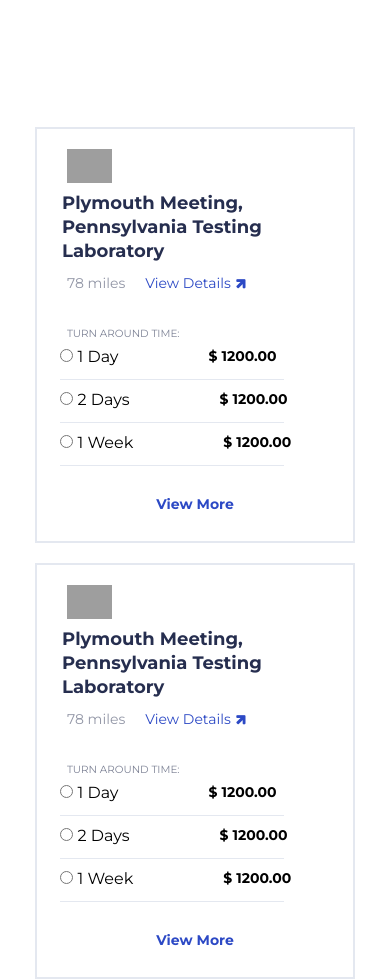
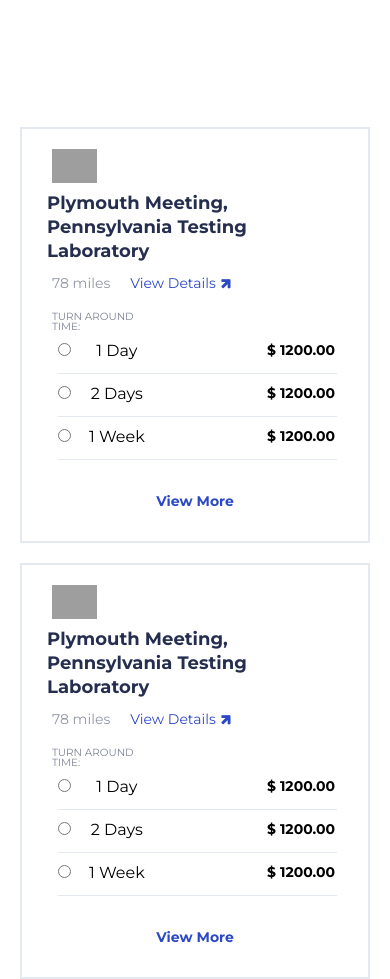
Before and after one commit to YaroslavPikiner/gulp_task, a website: page dist/index.html in a window 390 px wide. Shown: the top 979 px of the page. Drawn offline with Linux system fonts and the light colour scheme; grey boxes are pictures that could not be loaded.

Commit message:
fix mob resolution

```diff
--- a/src/scss/media/_media.scss
+++ b/src/scss/media/_media.scss
@@ -1,11 +1,12 @@
 @media only screen and (max-width: 600px) {
   .wrapper {
-    max-width: 360px;
+    min-width: 360px;
   }
 
   .text__details {
     font-size: 14px;
     line-height: 20px;
+    margin-bottom: 0;
   }
 
   .details__range {
@@ -26,7 +27,7 @@
   .cards {
     &__wrapper {
       flex-direction: column;
-      min-width: 300px;
+      width: 100%;
     }
 
     &__img--original {
@@ -38,6 +39,8 @@
     &__item {
       height: 372px;
       padding: 20px;
+      display: flex;
+      justify-content: center;
     }
 
     &__btn {
@@ -67,9 +70,12 @@
       flex-wrap: nowrap;
       flex-direction: column;
       padding-top: 10px;
-      max-width: 280px;
+      width: 100%;
       .offers {
         flex-direction: column;
+        justify-content: center;
+        align-items: center;
+        width: 100%;
       }
 
       .offers__wrapper {
@@ -79,21 +85,20 @@
       }
 
       .offers__title {
-        max-width: 115px;
         padding-top: 0;
         margin-left: 10px;
       }
 
       .offers__item {
+        width: 100%;
         margin-bottom: 20px;
         display: flex;
-        justify-content: start;
-        min-width: 280px;
+        justify-content: space-between;
         position: relative;
       }
 
       .offers__item > div {
-        width: 80%;
+        width: 100%;
         height: 1px;
         margin: 30px 0 10px 0;
         background-color: #e4e8f0;
@@ -105,7 +110,7 @@
       }
 
       label {
-        margin-right: 25%;
+        margin-right: 32%;
       }
 
       .offers__price {
@@ -113,15 +118,7 @@
       }
 
       .offers__price__item {
-        min-width: 80px;
         margin-bottom: 22px;
-      }
-
-      .offers__wrapper:after {
-        content: none;
-        width: 262px;
-        height: 5px;
-        background-color: rgb(0, 0, 0);
       }
     }
   }
```
Also changed, not shown: dist/css/styles.css.
